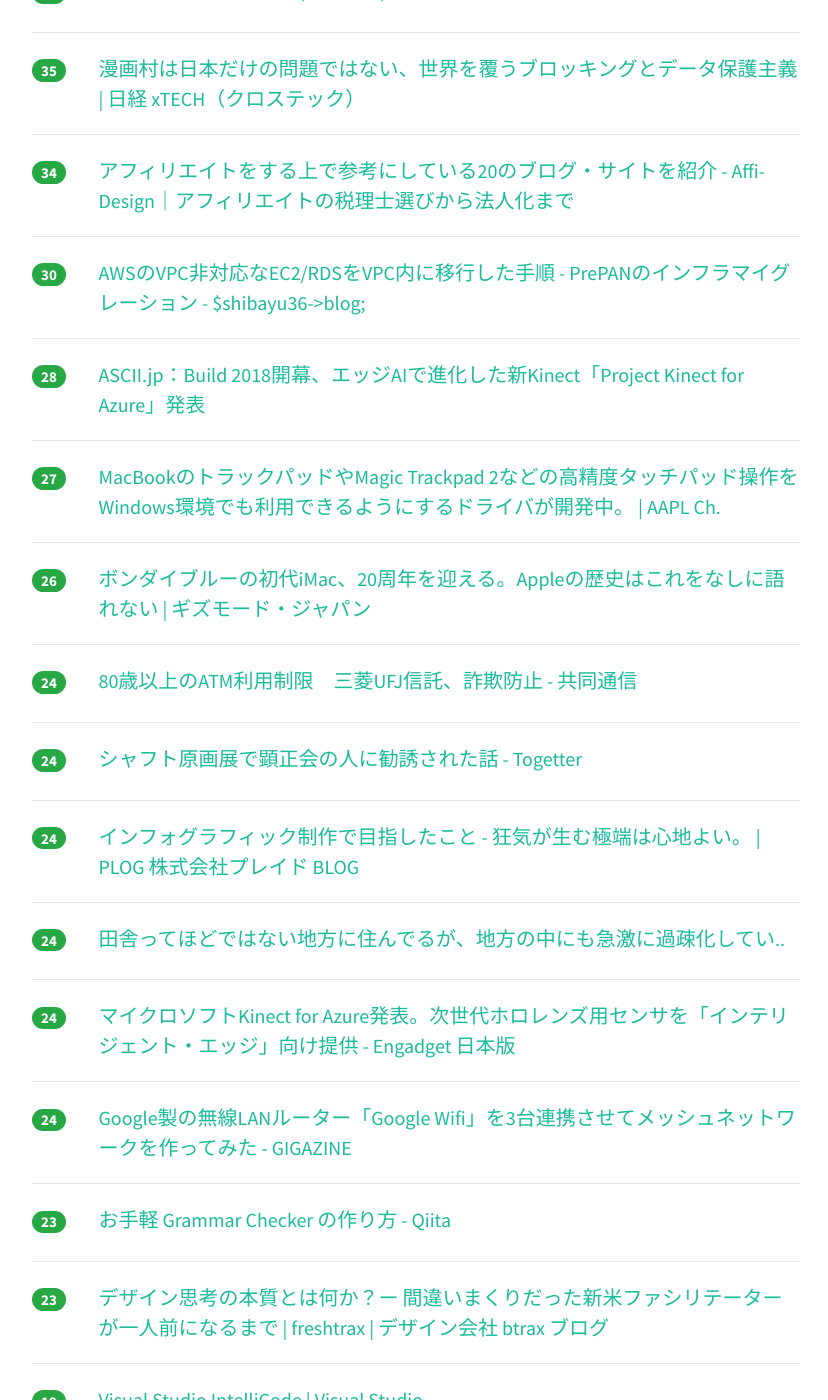
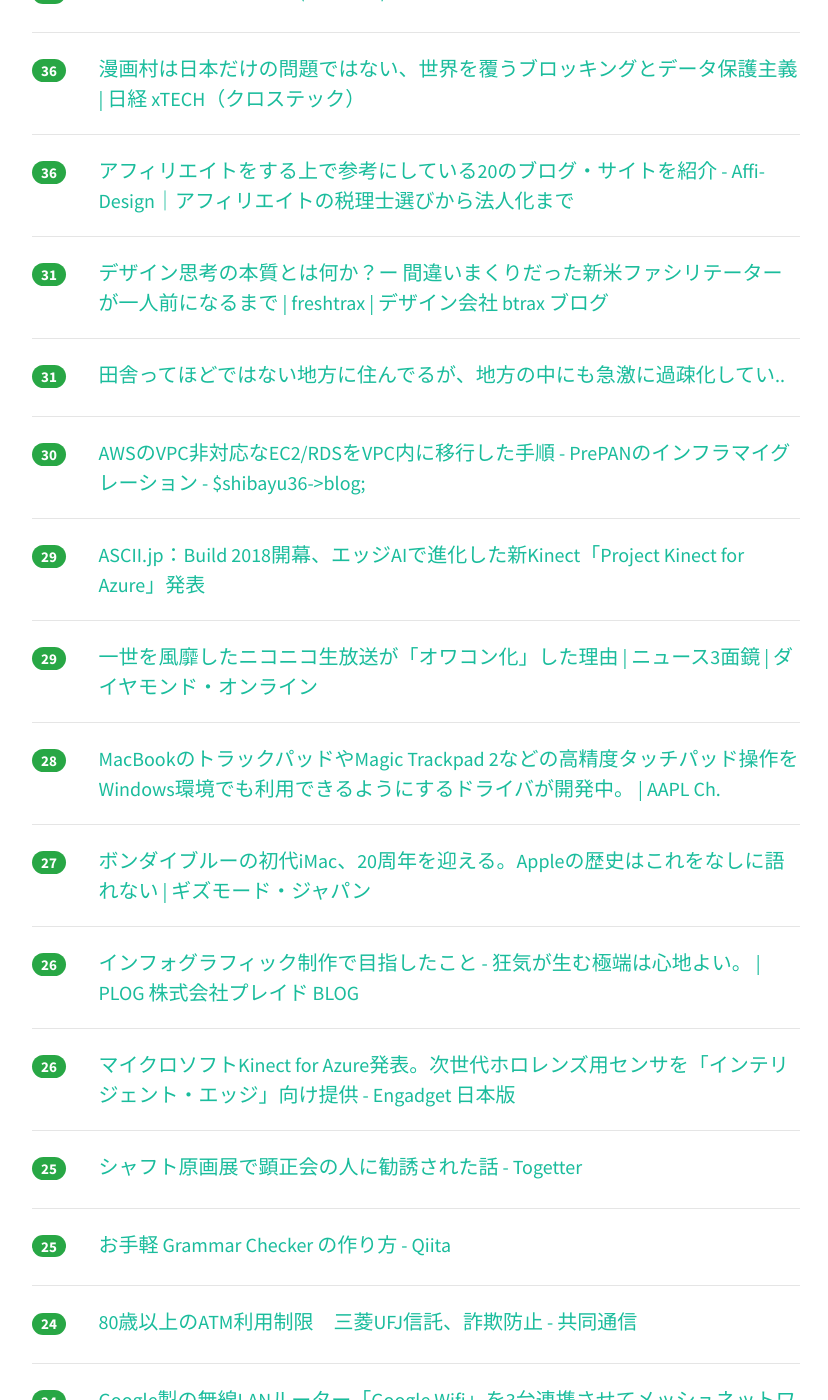
Before and after one commit to yatta47/hatena-matome-site, a Jekyll site: the page built from _posts/2018-05-08-hatena.md, in a window 1280 px wide and 1400 px high, scrolled down 1293 px. Shown: the whole window, without its empty margins (224-1052 px from the left). Built offline with Jekyll 4.4.1, drawn with Linux system fonts in a browser that asks for light colours; nearby versions of some CDN libraries; some of the changed text lies outside the part shown.

Commit message:
Updated 2018-05-08

```diff
--- a/_posts/2018-05-08-hatena.md
+++ b/_posts/2018-05-08-hatena.md
@@ -1,74 +1,84 @@
 ---
 layout: post
 title:  "2018-05-08 はてぶIT"
-date:   2018-05-08 12:01:35
+date:   2018-05-08 13:02:15
 tags: [it-hotentry]
 ---
-34 件のデータあり
+38 件のデータあり
 
 <hr><div class="row">
-<div class="col-1"><span class="badge badge-pill badge-success h2">159</span></div>
+<div class="col-1"><span class="badge badge-pill badge-success h2">208</span></div>
 <div class="col-11"><a href='http://www.200kounen-training.com/entry/2018/05/07/230649' target='_blank'>iPadを使った勉強法がめちゃくちゃ捗る - 200光年軍隊手帳の中身</a></div>
 </div>
 <hr>
 <div class="row">
-<div class="col-1"><span class="badge badge-pill badge-success h2">117</span></div>
+<div class="col-1"><span class="badge badge-pill badge-success h2">177</span></div>
 <div class="col-11"><a href='https://mainichi.jp/articles/20180508/ddm/001/010/221000c' target='_blank'>内閣府：公募研究、事前に「内定」応募仕込む - 毎日新聞</a></div>
 </div>
 <hr>
 <div class="row">
-<div class="col-1"><span class="badge badge-pill badge-success h2">93</span></div>
+<div class="col-1"><span class="badge badge-pill badge-success h2">103</span></div>
 <div class="col-11"><a href='https://anond.hatelabo.jp/20180507230402' target='_blank'>逆接って不要じゃない？</a></div>
 </div>
 <hr>
 <div class="row">
-<div class="col-1"><span class="badge badge-pill badge-success h2">90</span></div>
+<div class="col-1"><span class="badge badge-pill badge-success h2">97</span></div>
+<div class="col-11"><a href='https://www.publickey1.jp/blog/18/aivisual_studio_intellicodebuild_2018.html' target='_blank'>［速報］AIがコードのレコメンドやバグの指摘など開発を支援してくれる「Visual Studio IntelliCode」発表。Build 2018 － Publickey</a></div>
+</div>
+<hr>
+<div class="row">
+<div class="col-1"><span class="badge badge-pill badge-success h2">94</span></div>
 <div class="col-11"><a href='https://av.watch.impress.co.jp/docs/series/rt/1120242.html' target='_blank'>【西田宗千佳のRandomTracking】「Oculus Go」に見る“みんなのVR”時代。VRで実現するパーソナルごろ寝シアター - AV Watch</a></div>
 </div>
 <hr>
 <div class="row">
-<div class="col-1"><span class="badge badge-pill badge-success h2">74</span></div>
+<div class="col-1"><span class="badge badge-pill badge-success h2">94</span></div>
 <div class="col-11"><a href='https://www.publickey1.jp/blog/18/visual_studio_live_share.html' target='_blank'>［速報］「Visual Studio Live Share」パブリックプレビュー開始。リモートでのペアプログラミング、ペアデバッギングを実現。Build 2018 － Publickey</a></div>
 </div>
 <hr>
 <div class="row">
-<div class="col-1"><span class="badge badge-pill badge-success h2">66</span></div>
+<div class="col-1"><span class="badge badge-pill badge-success h2">79</span></div>
+<div class="col-11"><a href='http://techlife.cookpad.com/entry/2018/05/08/080000' target='_blank'>Service Mesh and Cookpad - クックパッド開発者ブログ</a></div>
+</div>
+<hr>
+<div class="row">
+<div class="col-1"><span class="badge badge-pill badge-success h2">71</span></div>
 <div class="col-11"><a href='https://speakerdeck.com/fand/pwa-fang-fa-wu-liao-jin-sugu' target='_blank'>PWA 方法 無料 今すぐ // Speaker Deck</a></div>
 </div>
 <hr>
 <div class="row">
-<div class="col-1"><span class="badge badge-pill badge-success h2">61</span></div>
-<div class="col-11"><a href='http://techlife.cookpad.com/entry/2018/05/08/080000' target='_blank'>Service Mesh and Cookpad - クックパッド開発者ブログ</a></div>
-</div>
-<hr>
-<div class="row">
-<div class="col-1"><span class="badge badge-pill badge-success h2">60</span></div>
-<div class="col-11"><a href='https://www.publickey1.jp/blog/18/aivisual_studio_intellicodebuild_2018.html' target='_blank'>［速報］AIがコードのレコメンドやバグの指摘など開発を支援してくれる「Visual Studio IntelliCode」発表。Build 2018 － Publickey</a></div>
-</div>
-<hr>
-<div class="row">
-<div class="col-1"><span class="badge badge-pill badge-success h2">58</span></div>
+<div class="col-1"><span class="badge badge-pill badge-success h2">67</span></div>
 <div class="col-11"><a href='https://wasm-dev-book.netlify.com/' target='_blank'>WebAssembly 開発環境構築の本</a></div>
 </div>
 <hr>
 <div class="row">
-<div class="col-1"><span class="badge badge-pill badge-success h2">52</span></div>
+<div class="col-1"><span class="badge badge-pill badge-success h2">59</span></div>
 <div class="col-11"><a href='http://www.itmedia.co.jp/news/articles/1805/08/news054.html' target='_blank'>Microsoft、iOS／Android端末をPCにミラーリングする「Your Phone」をβ公開 - ITmedia NEWS</a></div>
 </div>
 <hr>
 <div class="row">
-<div class="col-1"><span class="badge badge-pill badge-success h2">39</span></div>
+<div class="col-1"><span class="badge badge-pill badge-success h2">40</span></div>
 <div class="col-11"><a href='http://www.youtube.com/watch?v=1ce456Nnkt8' target='_blank'>BABYMETAL - Distortion (OFFICIAL)</a></div>
 </div>
 <hr>
 <div class="row">
-<div class="col-1"><span class="badge badge-pill badge-success h2">35</span></div>
+<div class="col-1"><span class="badge badge-pill badge-success h2">36</span></div>
 <div class="col-11"><a href='http://tech.nikkeibp.co.jp/atcl/nxt/column/18/00001/00421/' target='_blank'>漫画村は日本だけの問題ではない、世界を覆うブロッキングとデータ保護主義 | 日経 xTECH（クロステック）</a></div>
 </div>
 <hr>
 <div class="row">
-<div class="col-1"><span class="badge badge-pill badge-success h2">34</span></div>
+<div class="col-1"><span class="badge badge-pill badge-success h2">36</span></div>
 <div class="col-11"><a href='https://ouchi.design/manage/sankou/' target='_blank'>アフィリエイトをする上で参考にしている20のブログ・サイトを紹介 - Affi-Design｜アフィリエイトの税理士選びから法人化まで</a></div>
+</div>
+<hr>
+<div class="row">
+<div class="col-1"><span class="badge badge-pill badge-success h2">31</span></div>
+<div class="col-11"><a href='http://blog.btrax.com/jp/2018/05/08/understand-design-thinking/' target='_blank'>デザイン思考の本質とは何か？ー 間違いまくりだった新米ファシリテーターが一人前になるまで | freshtrax | デザイン会社 btrax ブログ</a></div>
+</div>
+<hr>
+<div class="row">
+<div class="col-1"><span class="badge badge-pill badge-success h2">31</span></div>
+<div class="col-11"><a href='https://anond.hatelabo.jp/20180507231914' target='_blank'>田舎ってほどではない地方に住んでるが、地方の中にも急激に過疎化してい..</a></div>
 </div>
 <hr>
 <div class="row">
@@ -77,18 +87,43 @@ tags: [it-hotentry]
 </div>
 <hr>
 <div class="row">
-<div class="col-1"><span class="badge badge-pill badge-success h2">28</span></div>
+<div class="col-1"><span class="badge badge-pill badge-success h2">29</span></div>
 <div class="col-11"><a href='http://ascii.jp/elem/000/001/673/1673205/' target='_blank'>ASCII.jp：Build 2018開幕、エッジAIで進化した新Kinect「Project Kinect for Azure」発表</a></div>
 </div>
 <hr>
 <div class="row">
-<div class="col-1"><span class="badge badge-pill badge-success h2">27</span></div>
+<div class="col-1"><span class="badge badge-pill badge-success h2">29</span></div>
+<div class="col-11"><a href='http://diamond.jp/articles/-/169290' target='_blank'>一世を風靡したニコニコ生放送が「オワコン化」した理由 | ニュース3面鏡 | ダイヤモンド・オンライン</a></div>
+</div>
+<hr>
+<div class="row">
+<div class="col-1"><span class="badge badge-pill badge-success h2">28</span></div>
 <div class="col-11"><a href='https://applech2.com/archives/20180507-mac-precision-touchpad-for-windows.html' target='_blank'>MacBookのトラックパッドやMagic Trackpad 2などの高精度タッチパッド操作をWindows環境でも利用できるようにするドライバが開発中。 | AAPL Ch.</a></div>
 </div>
 <hr>
 <div class="row">
+<div class="col-1"><span class="badge badge-pill badge-success h2">27</span></div>
+<div class="col-11"><a href='https://www.gizmodo.jp/2018/05/imac-20th.html' target='_blank'>ボンダイブルーの初代iMac、20周年を迎える。Appleの歴史はこれをなしに語れない | ギズモード・ジャパン</a></div>
+</div>
+<hr>
+<div class="row">
 <div class="col-1"><span class="badge badge-pill badge-success h2">26</span></div>
-<div class="col-11"><a href='https://www.gizmodo.jp/2018/05/imac-20th.html' target='_blank'>ボンダイブルーの初代iMac、20周年を迎える。Appleの歴史はこれをなしに語れない | ギズモード・ジャパン</a></div>
+<div class="col-11"><a href='http://blog-plaid.com/project/4617/' target='_blank'>インフォグラフィック制作で目指したこと - 狂気が生む極端は心地よい。 | PLOG 株式会社プレイド BLOG</a></div>
+</div>
+<hr>
+<div class="row">
+<div class="col-1"><span class="badge badge-pill badge-success h2">26</span></div>
+<div class="col-11"><a href='https://japanese.engadget.com/2018/05/07/kinect-for-azure/' target='_blank'>マイクロソフトKinect for Azure発表。次世代ホロレンズ用センサを「インテリジェント・エッジ」向け提供 - Engadget 日本版</a></div>
+</div>
+<hr>
+<div class="row">
+<div class="col-1"><span class="badge badge-pill badge-success h2">25</span></div>
+<div class="col-11"><a href='https://togetter.com/li/1225288' target='_blank'>シャフト原画展で顕正会の人に勧誘された話 - Togetter</a></div>
+</div>
+<hr>
+<div class="row">
+<div class="col-1"><span class="badge badge-pill badge-success h2">25</span></div>
+<div class="col-11"><a href='https://qiita.com/mamita/items/a3d18538e84f018e40b6' target='_blank'>お手軽 Grammar Checker の作り方 - Qiita</a></div>
 </div>
 <hr>
 <div class="row">
@@ -98,37 +133,17 @@ tags: [it-hotentry]
 <hr>
 <div class="row">
 <div class="col-1"><span class="badge badge-pill badge-success h2">24</span></div>
-<div class="col-11"><a href='https://togetter.com/li/1225288' target='_blank'>シャフト原画展で顕正会の人に勧誘された話 - Togetter</a></div>
-</div>
-<hr>
-<div class="row">
-<div class="col-1"><span class="badge badge-pill badge-success h2">24</span></div>
-<div class="col-11"><a href='http://blog-plaid.com/project/4617/' target='_blank'>インフォグラフィック制作で目指したこと - 狂気が生む極端は心地よい。 | PLOG 株式会社プレイド BLOG</a></div>
-</div>
-<hr>
-<div class="row">
-<div class="col-1"><span class="badge badge-pill badge-success h2">24</span></div>
-<div class="col-11"><a href='https://anond.hatelabo.jp/20180507231914' target='_blank'>田舎ってほどではない地方に住んでるが、地方の中にも急激に過疎化してい..</a></div>
-</div>
-<hr>
-<div class="row">
-<div class="col-1"><span class="badge badge-pill badge-success h2">24</span></div>
-<div class="col-11"><a href='https://japanese.engadget.com/2018/05/07/kinect-for-azure/' target='_blank'>マイクロソフトKinect for Azure発表。次世代ホロレンズ用センサを「インテリジェント・エッジ」向け提供 - Engadget 日本版</a></div>
-</div>
-<hr>
-<div class="row">
-<div class="col-1"><span class="badge badge-pill badge-success h2">24</span></div>
 <div class="col-11"><a href='https://gigazine.net/news/20180507-google-wifi/' target='_blank'>Google製の無線LANルーター「Google Wifi」を3台連携させてメッシュネットワークを作ってみた - GIGAZINE</a></div>
 </div>
 <hr>
 <div class="row">
-<div class="col-1"><span class="badge badge-pill badge-success h2">23</span></div>
-<div class="col-11"><a href='https://qiita.com/mamita/items/a3d18538e84f018e40b6' target='_blank'>お手軽 Grammar Checker の作り方 - Qiita</a></div>
+<div class="col-1"><span class="badge badge-pill badge-success h2">22</span></div>
+<div class="col-11"><a href='https://developer.apple.com/news/?id=05072018a' target='_blank'>Upcoming iOS 11 App Update Requirements - News - Apple Developer</a></div>
 </div>
 <hr>
 <div class="row">
-<div class="col-1"><span class="badge badge-pill badge-success h2">23</span></div>
-<div class="col-11"><a href='http://blog.btrax.com/jp/2018/05/08/understand-design-thinking/' target='_blank'>デザイン思考の本質とは何か？ー 間違いまくりだった新米ファシリテーターが一人前になるまで | freshtrax | デザイン会社 btrax ブログ</a></div>
+<div class="col-1"><span class="badge badge-pill badge-success h2">21</span></div>
+<div class="col-11"><a href='https://dev.classmethod.jp/cloud/kubernetes-tutorial-1/' target='_blank'>[第1回]Kubernetesの公式チュートリアルをやって基本を抑える ｜ Developers.IO</a></div>
 </div>
 <hr>
 <div class="row">
@@ -137,18 +152,13 @@ tags: [it-hotentry]
 </div>
 <hr>
 <div class="row">
-<div class="col-1"><span class="badge badge-pill badge-success h2">18</span></div>
-<div class="col-11"><a href='http://twitter.com/madarame/status/993137973993529344' target='_blank'>Yasuaki Madarameさんのツイート: "8年前の児童ポルノ問題でのブロッキング論議におけるニフティ法務部長（当時）の発言。 「パンドラの箱を開けるようなもので、一度このようなものを認めて</a></div>
+<div class="col-1"><span class="badge badge-pill badge-success h2">19</span></div>
+<div class="col-11"><a href='https://dev.classmethod.jp/cloud/aws/development_environment_using_dynamodb_local/' target='_blank'>開発時のDynamoDB環境としてDynamoDB Localを用いた際に行なったノウハウを公開します。 ｜ Developers.IO</a></div>
 </div>
 <hr>
 <div class="row">
 <div class="col-1"><span class="badge badge-pill badge-success h2">18</span></div>
-<div class="col-11"><a href='https://developer.apple.com/news/?id=05072018a' target='_blank'>Upcoming iOS 11 App Update Requirements - News - Apple Developer</a></div>
-</div>
-<hr>
-<div class="row">
-<div class="col-1"><span class="badge badge-pill badge-success h2">18</span></div>
-<div class="col-11"><a href='https://dev.classmethod.jp/cloud/aws/development_environment_using_dynamodb_local/' target='_blank'>開発時のDynamoDB環境としてDynamoDB Localを用いた際に行なったノウハウを公開します。 ｜ Developers.IO</a></div>
+<div class="col-11"><a href='http://twitter.com/madarame/status/993137973993529344' target='_blank'>Yasuaki Madarameさんのツイート: "8年前の児童ポルノ問題でのブロッキング論議におけるニフティ法務部長（当時）の発言。 「パンドラの箱を開けるようなもので、一度このようなものを認めて</a></div>
 </div>
 <hr>
 <div class="row">
@@ -157,18 +167,23 @@ tags: [it-hotentry]
 </div>
 <hr>
 <div class="row">
-<div class="col-1"><span class="badge badge-pill badge-success h2">17</span></div>
-<div class="col-11"><a href='http://diamond.jp/articles/-/169290' target='_blank'>一世を風靡したニコニコ生放送が「オワコン化」した理由 | ニュース3面鏡 | ダイヤモンド・オンライン</a></div>
+<div class="col-1"><span class="badge badge-pill badge-success h2">16</span></div>
+<div class="col-11"><a href='https://blogs.msdn.microsoft.com/visualstudio/2018/05/07/introducing-visual-studio-intellicode/' target='_blank'>Introducing Visual Studio IntelliCode | The Visual Studio Blog</a></div>
+</div>
+<hr>
+<div class="row">
+<div class="col-1"><span class="badge badge-pill badge-success h2">15</span></div>
+<div class="col-11"><a href='https://mirai.doda.jp/series/interview/shin-murakami/' target='_blank'>「第一想起される人になれ」リンクトイン日本代表 村上臣さんが考える、これからのキャリアの築き方 | 未来を変えるプロジェクト by DODA</a></div>
+</div>
+<hr>
+<div class="row">
+<div class="col-1"><span class="badge badge-pill badge-success h2">14</span></div>
+<div class="col-11"><a href='https://shiropen.com/seamless/google-tensorflow-posenet' target='_blank'>Google、スマートフォン含むWebブラウザでリアルタイムに人間の姿勢推定を可能にする機械学習モデルPoseNet：TensorFlow.jsバーション発表 | Seamless</a></div>
 </div>
 <hr>
 <div class="row">
 <div class="col-1"><span class="badge badge-pill badge-success h2">13</span></div>
-<div class="col-11"><a href='https://mirai.doda.jp/series/interview/shin-murakami/' target='_blank'>「第一想起される人になれ」リンクトイン日本代表 村上臣さんが考える、これからのキャリアの築き方 | 未来を変えるプロジェクト by DODA</a></div>
-</div>
-<hr>
-<div class="row">
-<div class="col-1"><span class="badge badge-pill badge-success h2">13</span></div>
-<div class="col-11"><a href='https://blogs.msdn.microsoft.com/visualstudio/2018/05/07/introducing-visual-studio-intellicode/' target='_blank'>Introducing Visual Studio IntelliCode | The Visual Studio Blog</a></div>
+<div class="col-11"><a href='http://jp.automaton.am/articles/newsjp/20180508-67345/' target='_blank'>Nintendo Switch Onlineの詳細情報判明。待望のクラウドセーブ機能がついに実装へ | AUTOMATON</a></div>
 </div>
 <hr>
 <div class="row">
@@ -176,3 +191,8 @@ tags: [it-hotentry]
 <div class="col-11"><a href='http://cornelius.patatap.com/' target='_blank'>Patatap: Mellow Waves</a></div>
 </div>
 <hr>
+<div class="row">
+<div class="col-1"><span class="badge badge-pill badge-success h2">4</span></div>
+<div class="col-11"><a href='http://nlab.itmedia.co.jp/nl/articles/1805/02/news097.html' target='_blank'>まとめサイト「やらおん！」「オレ的ゲーム速報」をTogetterが名指し批判　無断転載で問われるまとめサイトの責任とは (1/2) - ねとらぼ</a></div>
+</div>
+<hr>
```
